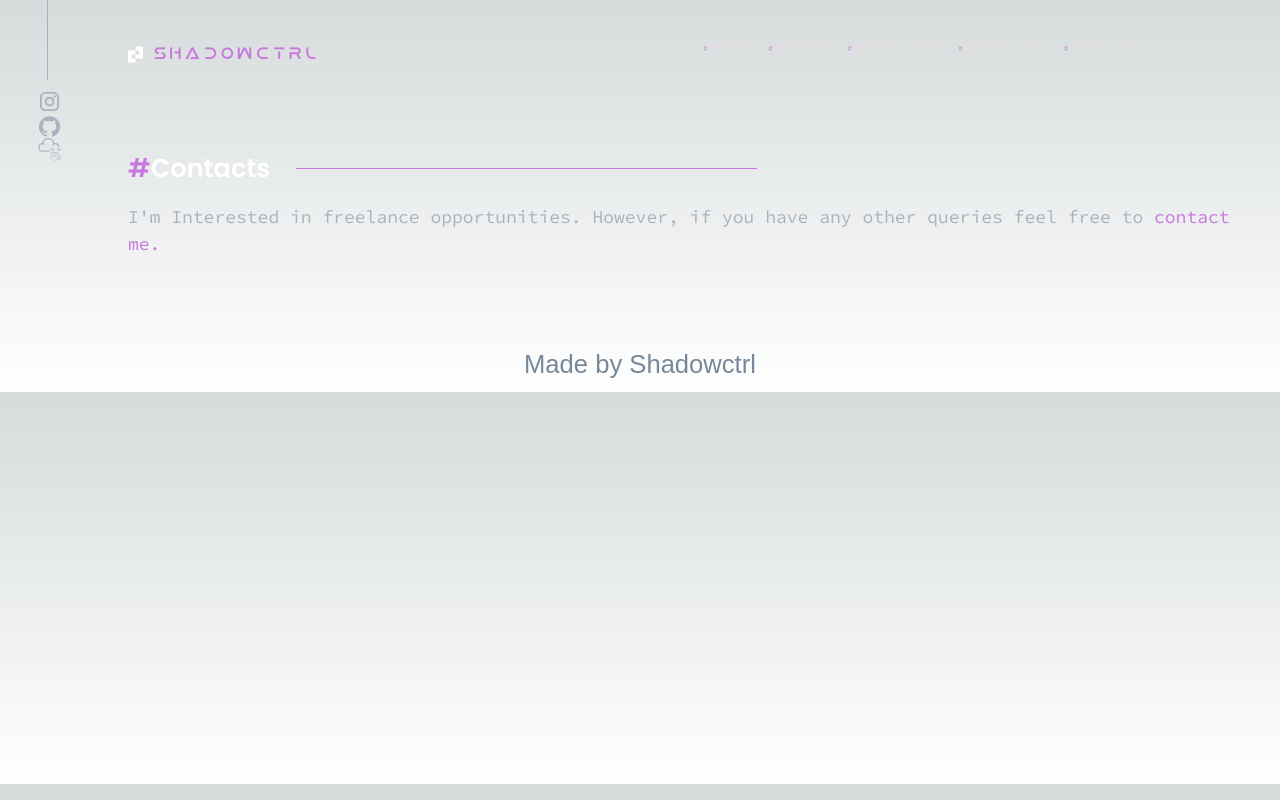
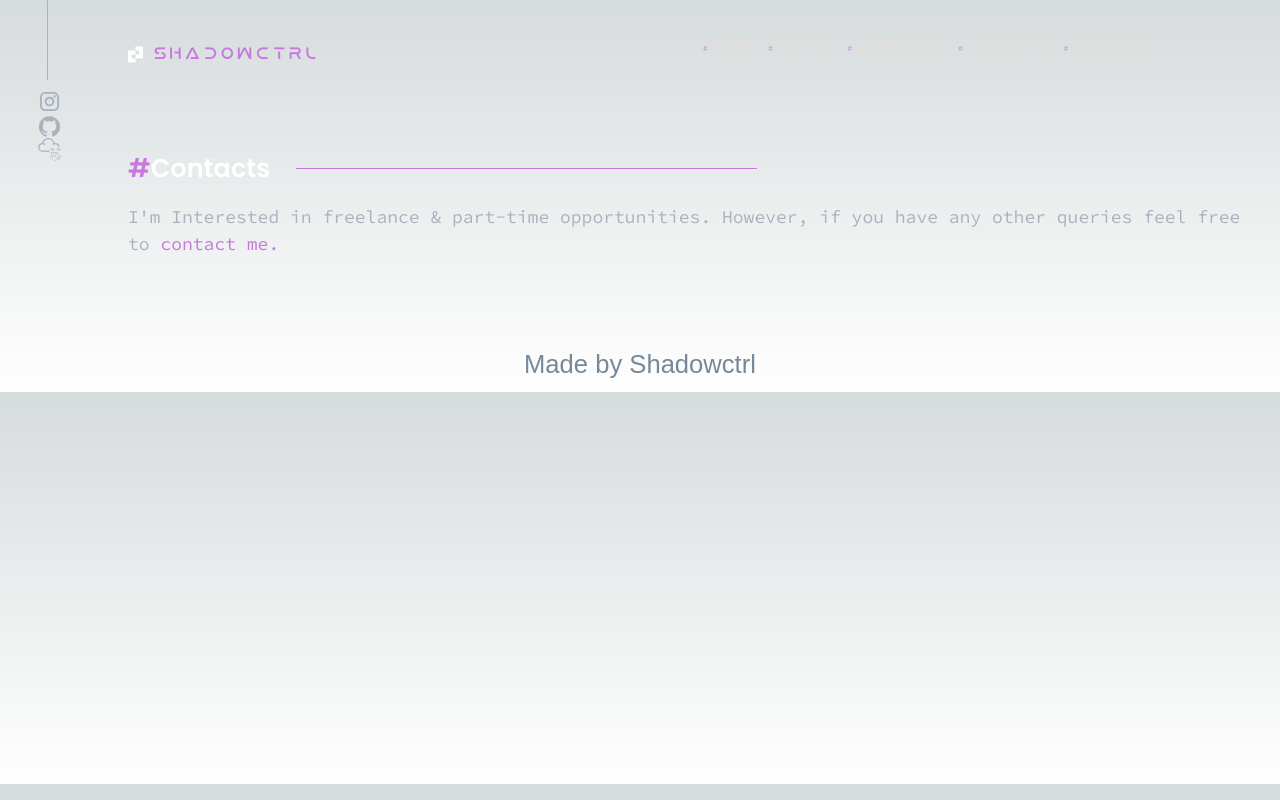
Before and after one commit to shadowctrl/portfolio-shadowctrl, a Next.js app: page /contact in a window 1280 px wide. Built offline with nearby package versions, Linux system fonts and the light colour scheme; a web font is replaced by a local one.

Commit message:
Update contact page text to include "part-time" opportunities.

```diff
--- a/src/app/contact/page.jsx
+++ b/src/app/contact/page.jsx
@@ -49,8 +49,8 @@ const Contactme = () => {
 
       <div className="contact">
         <p>
-          {`I'm`} Interested in freelance opportunities. However, if you have
-          any other queries feel free to {""}
+          {`I'm`} Interested in freelance & part-time opportunities. However, if
+          you have any other queries feel free to {""}
           <Link href="mailto:admin@shadowctrl.me" target="_blank">
             contact me.
           </Link>
```
